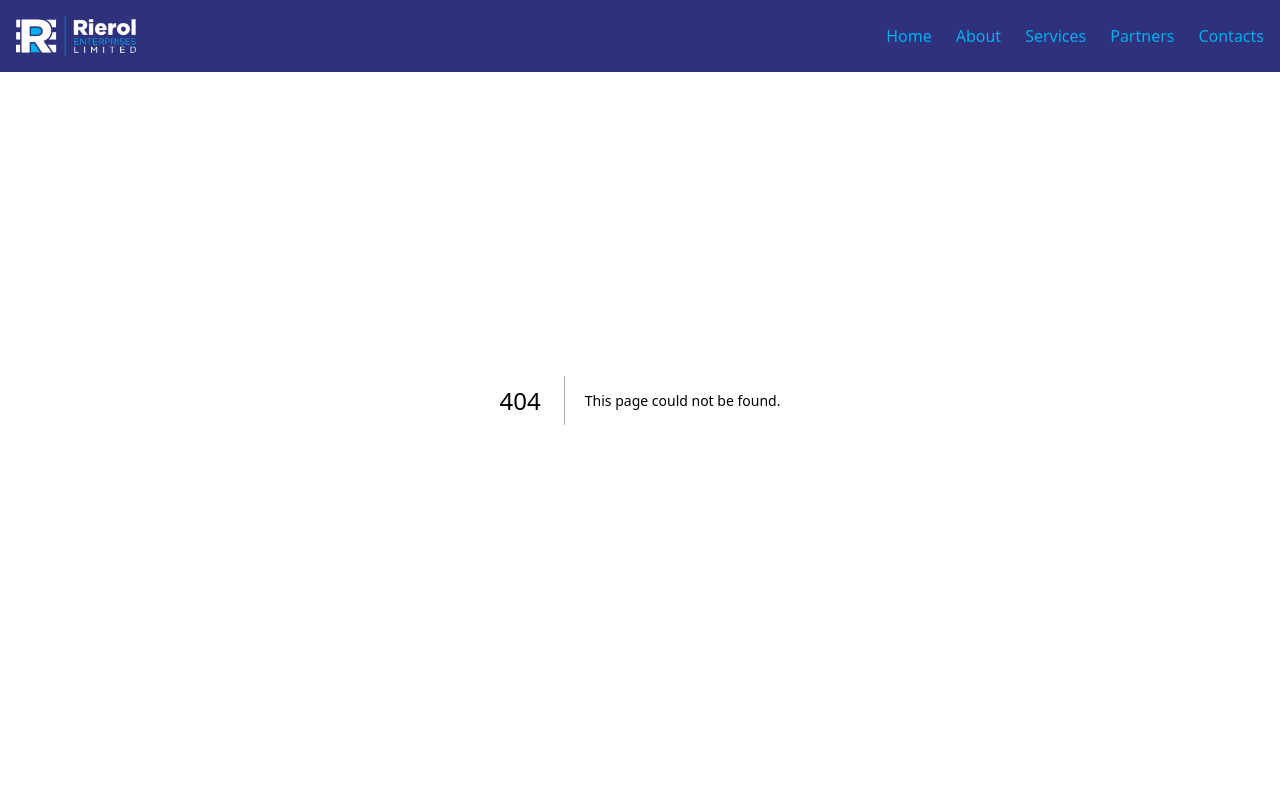
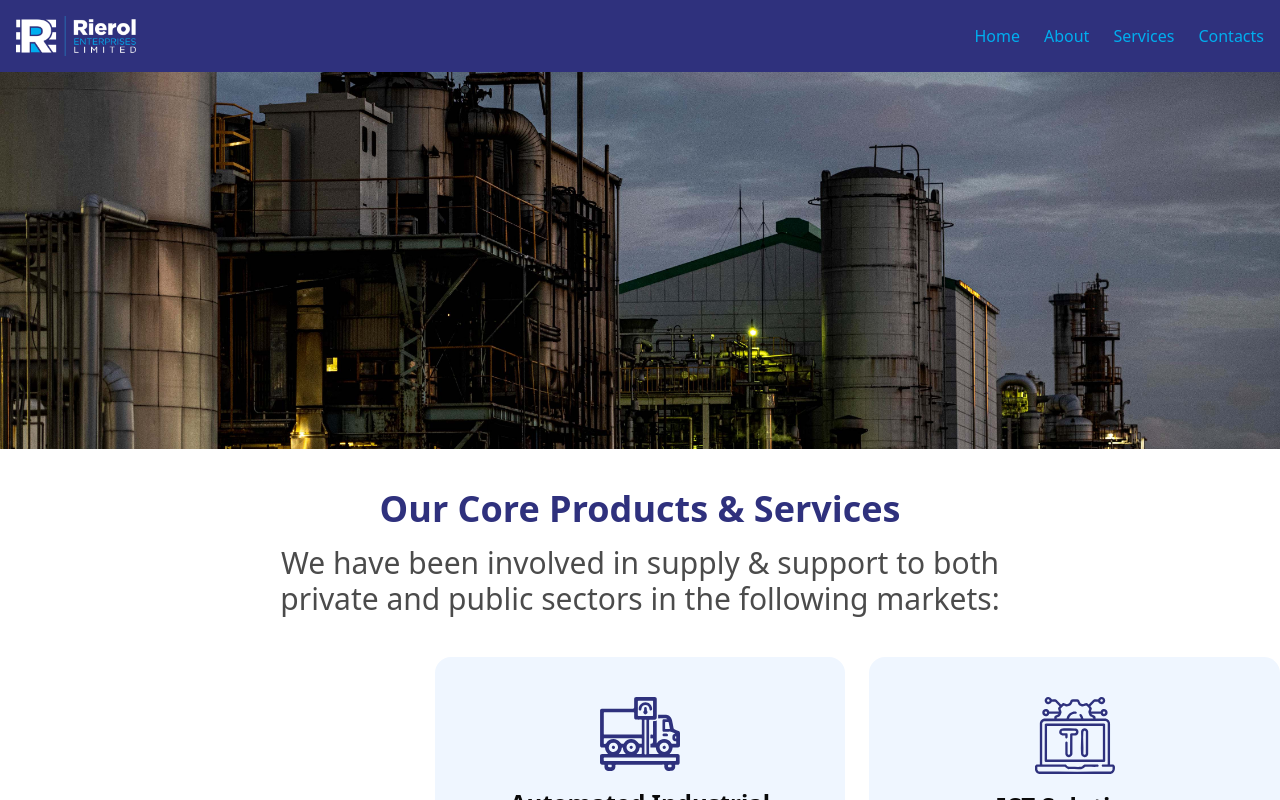
Before and after one commit to OvasisGroup/rierol, a Next.js app: page /services in a window 1280 px wide. Before the commit this address had no page. Shown: the top 800 px of the page. Built offline with nearby package versions, Linux system fonts and the light colour scheme.

Commit message:
first commit

```diff
--- /dev/null
+++ b/src/app/services/page.tsx
@@ -0,0 +1,14 @@
+import Services from '@/components/Services'
+import WhyUs from '@/components/WhyUs'
+import Image from 'next/image'
+import React from 'react'
+
+export default function OurServices() {
+  return (
+    <div>
+        <Image src="/images/services.jpg" alt="logo" width={180000} height={100} className='w=full' />
+        <Services/>
+        <WhyUs/>
+    </div>
+  )
+}
--- a/src/components/Navbar.tsx
+++ b/src/components/Navbar.tsx
@@ -38,9 +38,6 @@ useEffect(() => {
           <Link href="/services" className="text-secondary">
             Services
           </Link>
-          <Link href="/partners" className="text-secondary">
-            Partners
-          </Link>
           <Link href="/contacts" className="text-secondary">
             Contacts
           </Link>
@@ -60,9 +57,6 @@ useEffect(() => {
           <Link href="/services" className="text-white border-b-1 pb-2">
             Services
           </Link>
-          <Link href="/partners" className="text-white border-b-1 pb-2">
-            Partners
-          </Link>
           <Link href="/contacts" className="text-white border-b-1 pb-2">
             Contacts
           </Link>
```
Also changed, not shown: public/images/services.jpg (added).
